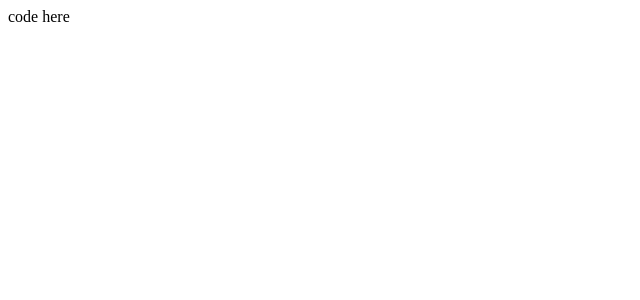
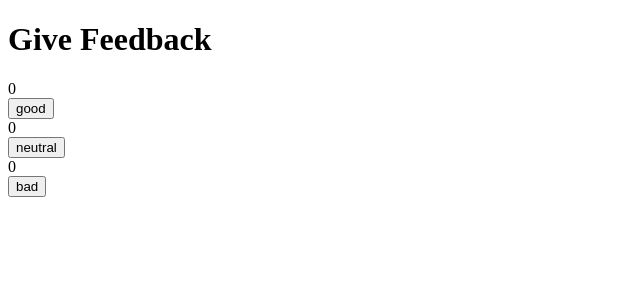
Before and after one commit to peteraphillips/react-study-project, a React (Vite) app in the folder project/: page / in a window 1280 px wide. Shown: the top 300 px of the page, without its empty margins (0-640 px from the left). Built offline with nearby package versions, Linux system fonts and the light colour scheme.

Commit message:
step 1.6 completed (got it right first time too I might add) ;)

```diff
--- a/project/src/App.jsx
+++ b/project/src/App.jsx
@@ -1,14 +1,34 @@
 import { useState } from 'react'
 
+const Header = () => <h1>Give Feedback</h1>
+
+const Display = props => <div>{props.value}</div>
+
+const Button = (props) => (
+  <button onClick={props.handleClick}>
+    {props.text}
+  </button>
+)
+
 const App = () => {
-  // save clicks of each button to its own state
   const [good, setGood] = useState(0)
   const [neutral, setNeutral] = useState(0)
   const [bad, setBad] = useState(0)
 
+  const setValue = newValue => {
+    console.log('value now', newValue)
+    setValue(newValue)
+  }
+
   return (
     <div>
-      code here
+      <Header />
+      <Display value={good} />
+      <Button handleClick={() => setGood(good + 1)} text="good" />
+      <Display value={neutral} />
+      <Button handleClick={() => setNeutral(neutral + 1)} text="neutral" />
+      <Display value={bad} />
+      <Button handleClick={() => setBad(bad + 1)} text="bad" />
     </div>
   )
 }
```
